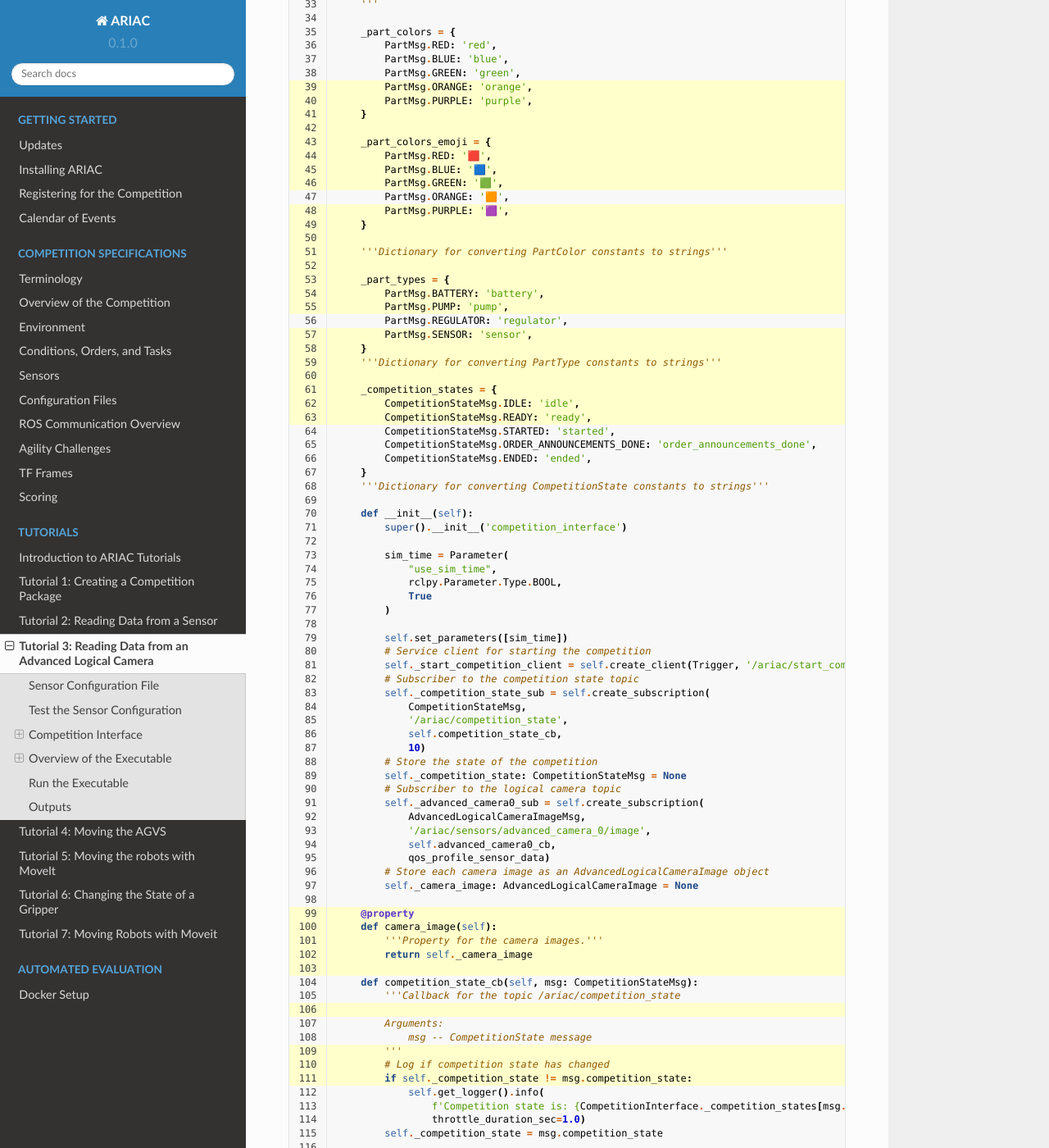
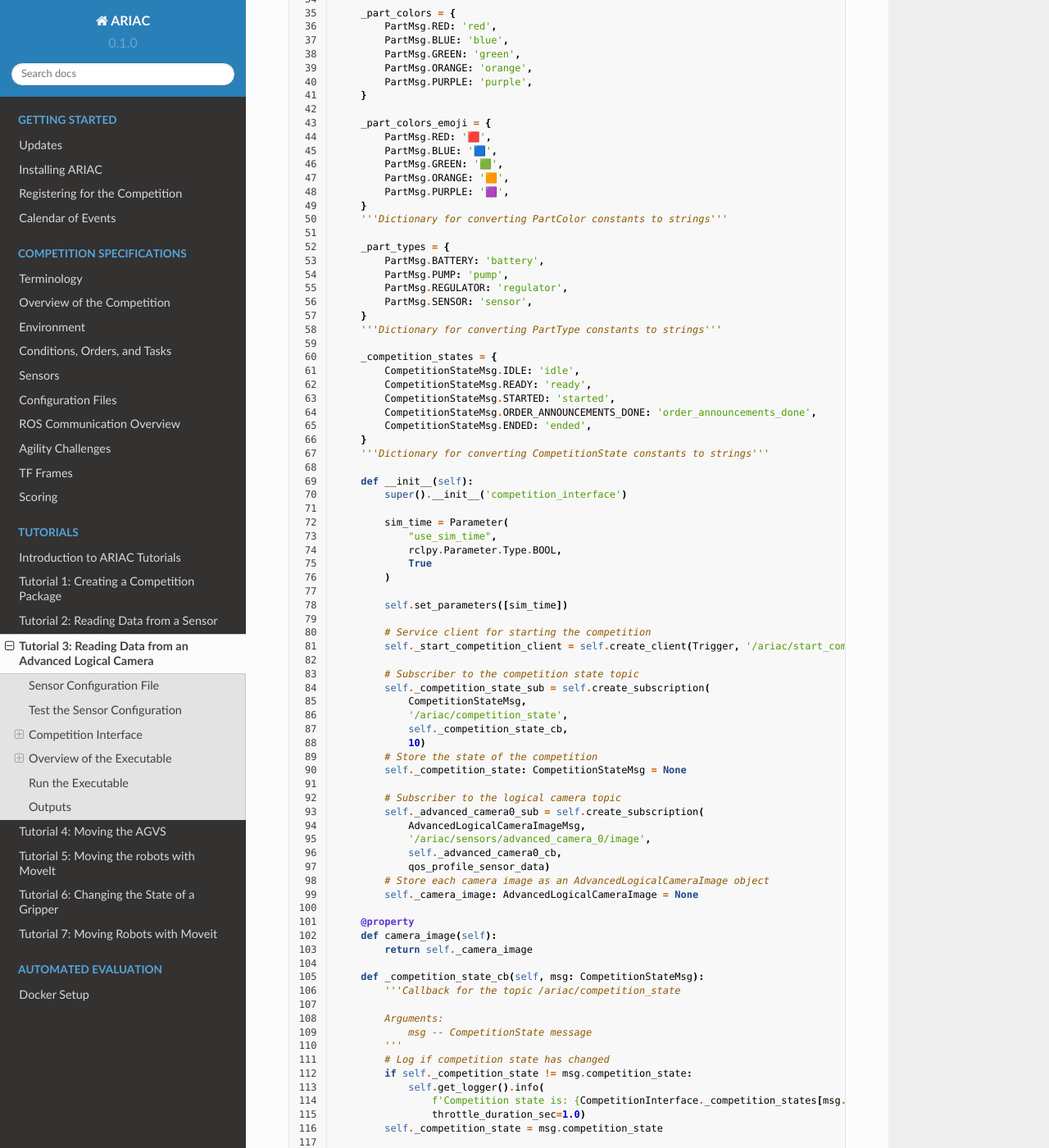
Before and after one commit to usnistgov/ARIAC, a Sphinx documentation site: the page built from docs/tutorials/tutorial_3.rst, in a window 1280 px wide and 1400 px high, scrolled down 2631 px. Shown: the whole window at 82% size. Built offline with Sphinx 7.4.7 and the Read the Docs theme 2.0.0, drawn with Linux system fonts in a browser that asks for light colours; some of the changed text lies outside the part shown.

```diff
--- a/docs/tutorials/tutorial_2.rst
+++ b/docs/tutorials/tutorial_2.rst
@@ -230,7 +229,6 @@ The competition interface for :inline-tutorial:`tutorial 2` is shown in :numref:
 
         @property
         def part_count(self):
-            '''Number of parts that crossed the beam.'''
             return self._part_count
 
         def breakbeam0_cb(self, msg: BreakBeamStatusMsg):
--- a/docs/tutorials/tutorial_3.rst
+++ b/docs/tutorials/tutorial_3.rst
@@ -164,7 +162,6 @@ The competition interface used in this tutorial is shown in :numref:`competition
             PartMsg.ORANGE: '🟧',
             PartMsg.PURPLE: '🟪',
         }
-
         '''Dictionary for converting PartColor constants to strings'''
 
         _part_types = {
@@ -194,31 +191,33 @@ The competition interface used in this tutorial is shown in :numref:`competition
             )
 
             self.set_parameters([sim_time])
+
             # Service client for starting the competition
             self._start_competition_client = self.create_client(Trigger, '/ariac/start_competition')
+
             # Subscriber to the competition state topic
             self._competition_state_sub = self.create_subscription(
                 CompetitionStateMsg,
                 '/ariac/competition_state',
-                self.competition_state_cb,
+                self._competition_state_cb,
                 10)
             # Store the state of the competition
             self._competition_state: CompetitionStateMsg = None
+
             # Subscriber to the logical camera topic
             self._advanced_camera0_sub = self.create_subscription(
                 AdvancedLogicalCameraImageMsg,
                 '/ariac/sensors/advanced_camera_0/image',
-                self.advanced_camera0_cb,
+                self._advanced_camera0_cb,
                 qos_profile_sensor_data)
             # Store each camera image as an AdvancedLogicalCameraImage object
             self._camera_image: AdvancedLogicalCameraImage = None
 
         @property
         def camera_image(self):
-            '''Property for the camera images.'''
             return self._camera_image
 
-        def competition_state_cb(self, msg: CompetitionStateMsg):
+        def _competition_state_cb(self, msg: CompetitionStateMsg):
             '''Callback for the topic /ariac/competition_state
 
             Arguments:
@@ -263,7 +262,7 @@ The competition interface used in this tutorial is shown in :numref:`competition
             else:
                 self.get_logger().info('Unable to start competition')
 
-        def advanced_camera0_cb(self, msg: AdvancedLogicalCameraImageMsg):
+        def _advanced_camera0_cb(self, msg: AdvancedLogicalCameraImageMsg):
             '''Callback for the topic /ariac/sensors/advanced_camera_0/image
 
             Arguments:
```
Also changed, not shown: other parts of docs/tutorials/tutorial_2.rst (+0 -1 lines), other parts of docs/tutorials/tutorial_3.rst (+2 -4 lines).
